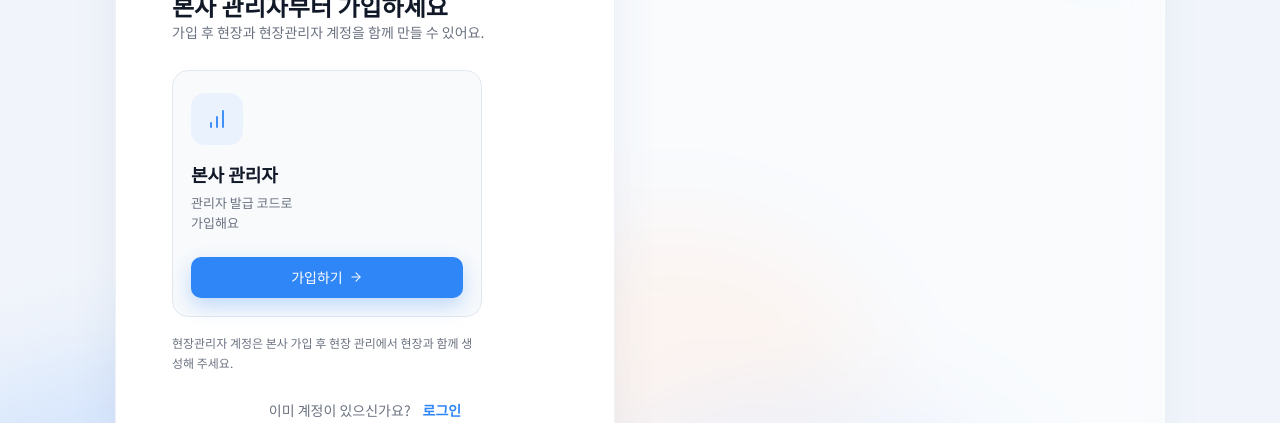
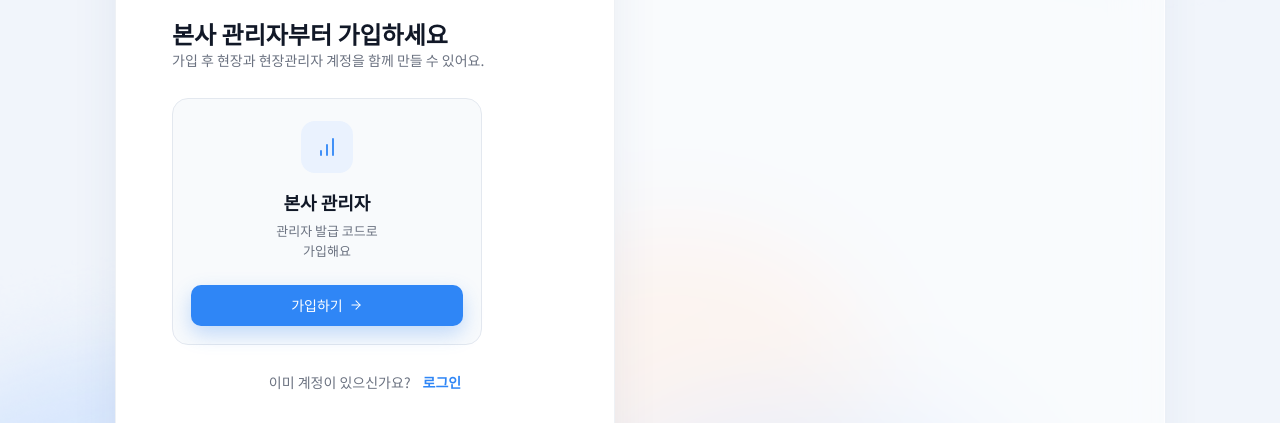
Before and after one commit to team-nativeLab/heatguard-client, a React (Vite) app: page /auth/select/signup in a window 1280 px wide. Shown: the part 207-630 px from the top of the page. Built offline with nearby package versions, Linux system fonts and the light colour scheme; no server answers; a web font is replaced by a local one.

Commit message:
style: 관리자 선택 카드 가운데 정렬

```diff
--- a/src/pages/RoleSelectPage.tsx
+++ b/src/pages/RoleSelectPage.tsx
@@ -68,7 +68,7 @@ function RoleCard({
 }) {
   return (
     <div
-      className="flex flex-col rounded-2xl border px-[18px] pb-[18px] pt-[22px]"
+      className="flex flex-col items-center rounded-2xl border px-[18px] pb-[18px] pt-[22px] text-center"
       style={{ background: "var(--auth-secondary-bg)", borderColor: "var(--auth-input-border)" }}
     >
       <div
@@ -130,12 +130,6 @@ export default function RoleSelectPage({ mode }: { mode: Mode }) {
         <RoleCard to={c.hq.to} from={mode} tone="blue" icon={<BarChartIcon size={24} />} title={mode === "login" ? "관리자 로그인" : "본사 관리자"} desc={c.hq.desc} cta={c.cta} />
       </div>
 
-      {mode === "signup" && (
-        <p className="mt-4 max-w-[310px] text-xs leading-5 text-[var(--auth-text-muted)]">
-          현장관리자 계정은 본사 가입 후 현장 관리에서 현장과 함께 생성해 주세요.
-        </p>
-      )}
-
       <p className="mt-7 flex justify-center gap-3 text-sm leading-[1.4]">
         <span className="text-[var(--auth-text-muted)]">{c.footerText}</span>
         <Link to={c.footerTo} state={{ authFrom: mode }} className="font-bold text-[var(--auth-accent)] hover:underline">
```
